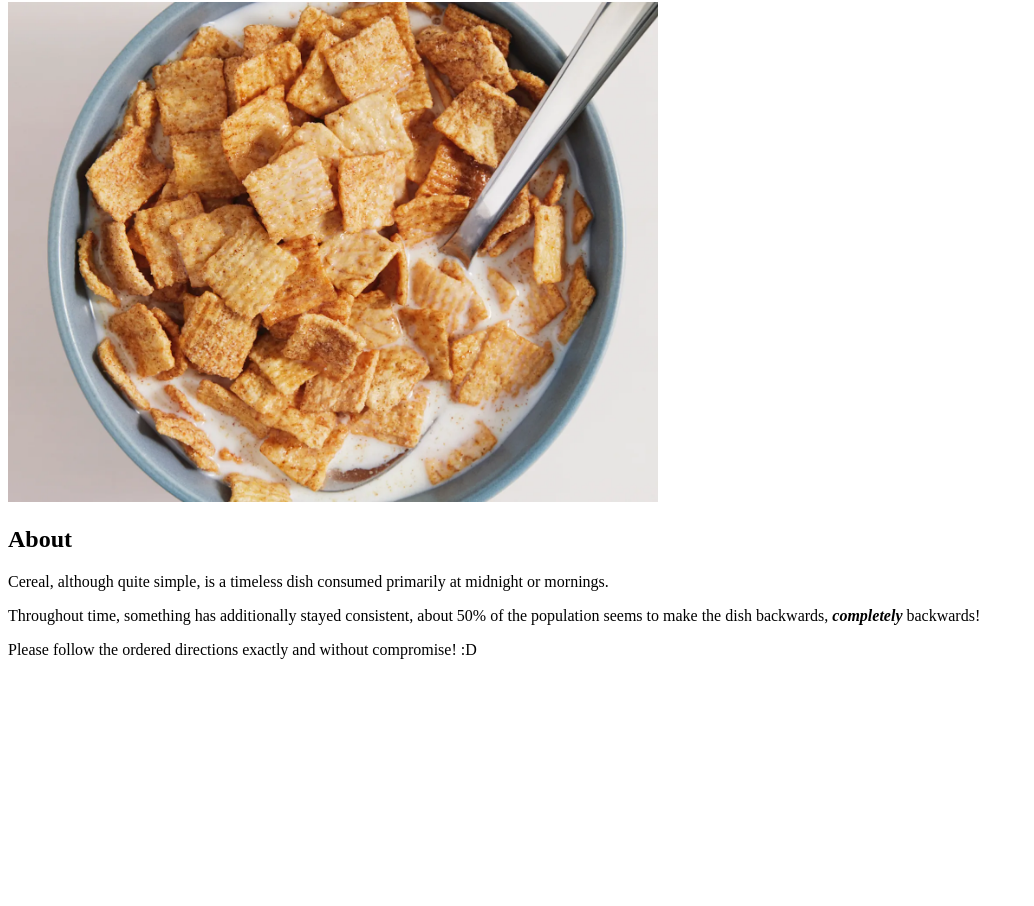
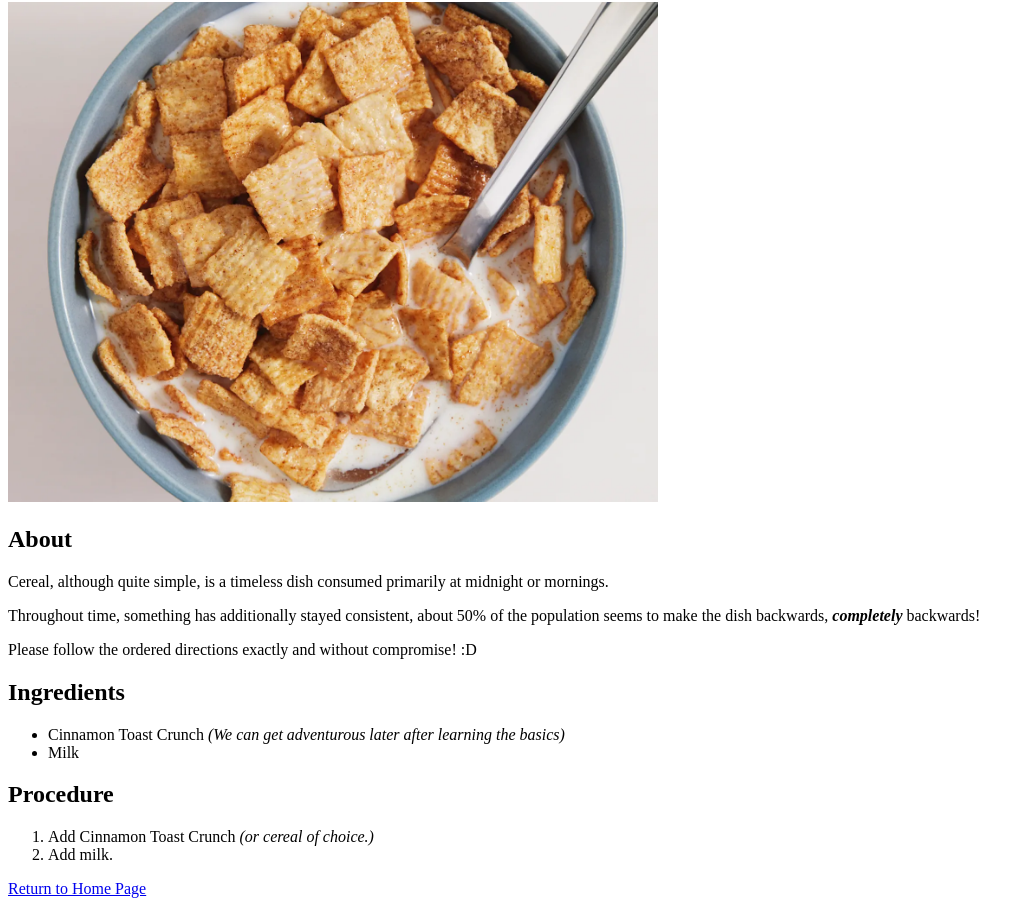
Before and after one commit to dionvu/odin-recipes, a plain HTML site: page recipes/cereal.html in a window 1280 px wide. Shown: the part 78-984 px from the top of the page, without its empty margins (0-1034 px from the left). Before the commit the page ends 800 px from the top, so only its background shows below. Drawn offline with Linux system fonts and the light colour scheme.

Commit message:
FInished cereal page by adding ingredients list and instructions. Added return to home url.

```diff
--- a/recipes/cereal.html
+++ b/recipes/cereal.html
@@ -14,5 +14,19 @@
     <p>Throughout time, something has additionally stayed consistent, about 50% of the population
         seems to make the dish backwards, <em><strong>completely</strong></em> backwards!</p>
     <p>Please follow the ordered directions exactly and without compromise! :D</p>
+
+    <h2>Ingredients</h2>
+    <ul>
+        <li>Cinnamon Toast Crunch <em>(We can get adventurous later after learning the basics)</em> </li>
+        <li>Milk</li>
+    </ul>
+
+    <h2>Procedure</h2>
+    <ol>
+        <li>Add Cinnamon Toast Crunch <em>(or cereal of choice.)</em></li>
+        <li>Add milk.</li>
+    </ol>
+
+    <a href="../index.html">Return to Home Page</a>
 </body>
 </html>
```
